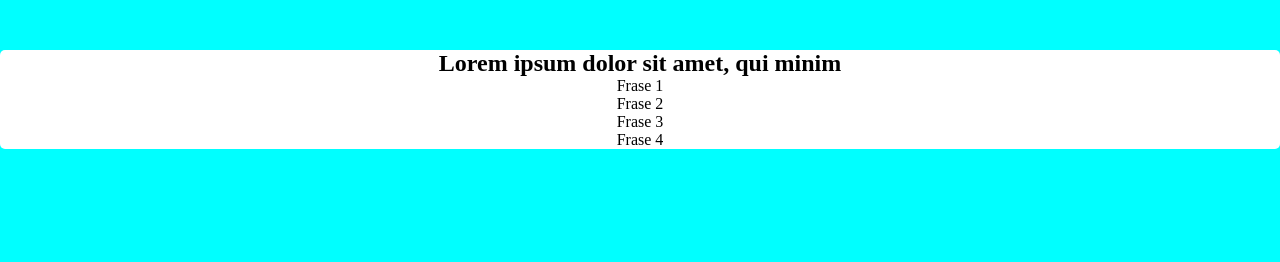
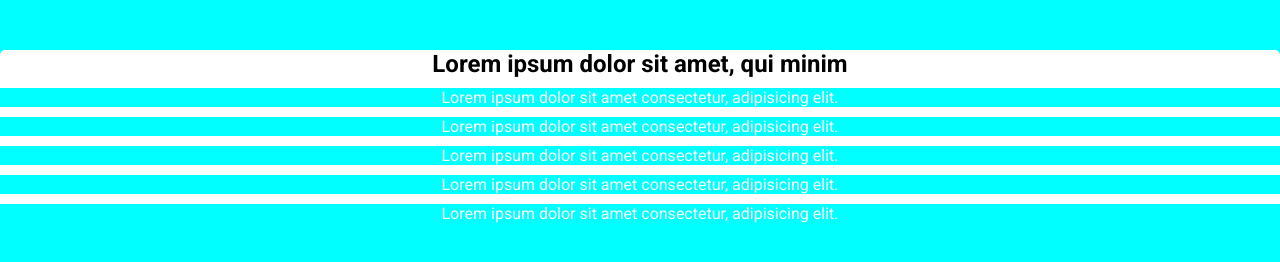
Before and after one commit to M-F-W/learn_js, a plain HTML site: page index.html in a window 1280 px wide. Drawn offline with Linux system fonts and the light colour scheme.

Commit message:
first commit

```diff
--- a/index.html
+++ b/index.html
@@ -1,17 +1,28 @@
 <!doctype html>
-<html lang="pt-BR">
+<html lang="en">
   <head>
     <meta charset="UTF-8" />
     <meta name="viewport" content="width=device-width, initial-scale=1" />
-    <title>List things</title>
-    <link href="./styles/main.css" rel="stylesheet" />
+    <title>Modify background</title>
+    <link rel="preconnect" href="https://fonts.googleapis.com" />
+    <link rel="preconnect" href="https://fonts.gstatic.com" crossorigin />
+    <link
+      href="https://fonts.googleapis.com/css2?family=Roboto:ital,wght@0,100;0,300;0,400;0,500;0,700;0,900;1,100;1,300;1,400;1,500;1,700;1,900&display=swap"
+      rel="stylesheet"
+    />
+    <link href="styles/main.css" rel="stylesheet" />
   </head>
   <body>
     <section class="container">
       <h1>Lorem ipsum dolor sit amet, qui minim</h1>
+      <div class="paragrafos">
+        <p>Lorem ipsum dolor sit amet consectetur, adipisicing elit.</p>
+        <p>Lorem ipsum dolor sit amet consectetur, adipisicing elit.</p>
+        <p>Lorem ipsum dolor sit amet consectetur, adipisicing elit.</p>
+        <p>Lorem ipsum dolor sit amet consectetur, adipisicing elit.</p>
+        <p>Lorem ipsum dolor sit amet consectetur, adipisicing elit.</p>
+      </div>
     </section>
-
-    <script src="./scripts/main.js"></script>
-    </script>
+    <script src="scripts/main.js"></script>
   </body>
 </html>
--- a/scripts/main.js
+++ b/scripts/main.js
@@ -1,19 +1,13 @@
-const elements = [
-  { tag: "p", text: "Frase 1" },
-  { tag: "div", text: "Frase 2" },
-  { tag: "footer", text: "Frase 3" },
-  { tag: "section", text: "Frase 4" },
-];
+const paragrafos = document.querySelector(".paragrafos");
+const ps = paragrafos.querySelectorAll("p");
 
-const container = document.querySelector(".container");
-const div = document.createElement("div");
+const estilosBody = getComputedStyle(document.body);
+const backgroundColorBody = estilosBody.backgroundColor;
 
-for (let i = 0; i < elements.length; i++) {
-  let { tag, text } = elements[i];
-  let tagCreated = document.createElement(tag);
-
-  tagCreated.innerText = text;
-  div.appendChild(tagCreated);
+for (let p of ps) {
+  console.log(p);
+  p.setAttribute(
+    "style",
+    `background-color:${backgroundColorBody};color:white;`,
+  );
 }
-
-container.appendChild(div);
--- a/styles/main.css
+++ b/styles/main.css
@@ -2,7 +2,7 @@
   margin: 0;
   padding: 0;
   block-size: border-box;
-  font-family: serif;
+  font-family: "Roboto", serif;
 }
 
 body {
@@ -17,3 +17,7 @@ body {
   border-radius: 5px;
   text-align: center;
 }
+
+p {
+  margin: 10px 0px;
+}
```
Also changed, not shown: 1 other file.
